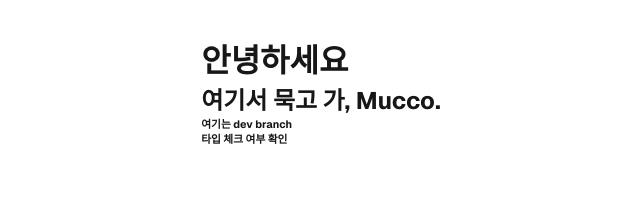
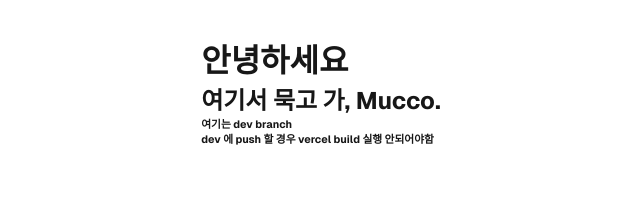
Before and after one commit to hyewonny2327/Mucco, a Next.js app: page / in a window 1280 px wide. Shown: the top 221 px of the page, without its empty margins (319-959 px from the left). Built offline with nearby package versions, Linux system fonts and the light colour scheme.

Commit message:
setting: vercel build check

```diff
--- a/src/app/page.tsx
+++ b/src/app/page.tsx
@@ -8,7 +8,7 @@
         <h1>안녕하세요</h1>
         <h2>여기서 묵고 가, Mucco.</h2>
         <h6>여기는 dev branch</h6>
-        <h6>타입 체크 여부 확인</h6>
+        <h6>dev 에 push 할 경우 vercel build 실행 안되어야함</h6>
       </main>
       <footer className={styles.footer}>
         <a
```
